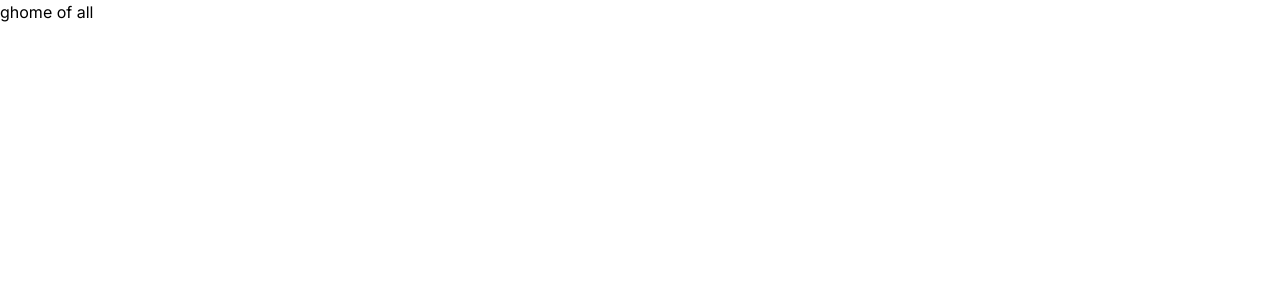
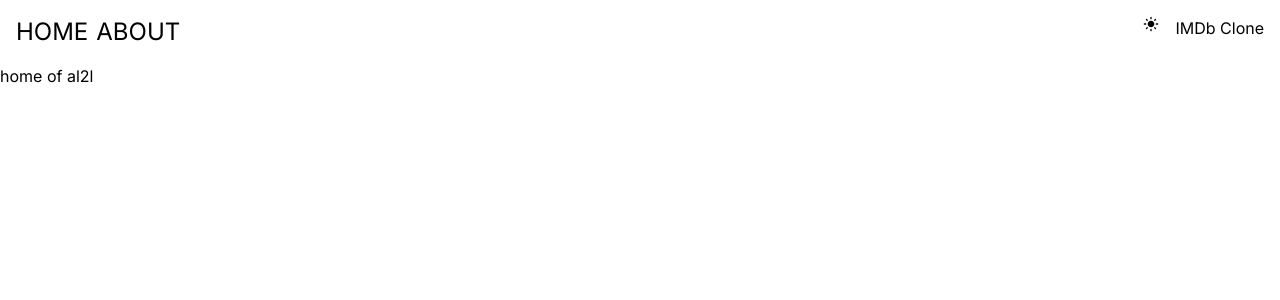
Before and after one commit to hedosphere/IMDb-Clone, a Next.js app: page / in a window 1280 px wide. Shown: the top 300 px of the page. Built offline with nearby package versions, Linux system fonts and the light colour scheme.

Commit message:
tailwind

```diff
--- a/package.json
+++ b/package.json
@@ -19,6 +19,7 @@
     "postcss": "8.4.23",
     "react": "18.2.0",
     "react-dom": "18.2.0",
+    "react-icons": "^4.8.0",
     "tailwindcss": "3.3.2",
     "typescript": "5.0.4"
   }
--- a/src/app/globals.css
+++ b/src/app/globals.css
@@ -16,7 +16,7 @@
   }
 }
 
-body {
+/* body {
   color: black;
   background: whitesmoke rgb(var(--background-start-rgb));
-}
+} */
--- a/src/app/layout.tsx
+++ b/src/app/layout.tsx
@@ -1,3 +1,4 @@
+import { Header } from "@/components/Header";
 import "./globals.css";
 import { Inter } from "next/font/google";
 
@@ -15,7 +16,16 @@ export default function RootLayout({
 }) {
   return (
     <html lang="en">
-      <body className={` ${inter.className}`}>{children}</body>
+      <body className={` ${inter.className}`}>
+        <Header />
+        {/*  header nav*/}
+
+        {/* nav bar */}
+
+        {/*search  */}
+
+        {children}
+      </body>
     </html>
   );
 }
--- a/src/app/page.tsx
+++ b/src/app/page.tsx
@@ -1,5 +1,3 @@
-import Image from "next/image";
-
 export default function Home() {
-  return <div className="">ghome of all</div>;
+  return <div className="">home of al2l</div>;
 }
--- /dev/null
+++ b/src/components/Header.tsx
@@ -0,0 +1,24 @@
+import React from "react";
+import MenuItem from "./MenuItem";
+import { AiTwotoneHome } from "react-icons/ai";
+import { BsFillInfoCircleFill } from "react-icons/bs";
+import { MdLightMode } from "react-icons/md";
+//
+
+export const Header = () => {
+  return (
+    <div className="m-4 flex justify-between">
+      <div className="flex gap-2">
+        <MenuItem Icon={AiTwotoneHome} address="/" title="HOME" />
+        <MenuItem Icon={BsFillInfoCircleFill} address="/about" title="ABOUt" />
+      </div>
+      {/*  */}
+      <div className="flex gap-4">
+        <div className=" cursor-pointer ">
+          <MdLightMode className="text-white2 " />
+        </div>
+        <div>IMDb Clone</div>
+      </div>
+    </div>
+  );
+};
--- /dev/null
+++ b/src/components/MenuItem.tsx
@@ -0,0 +1,23 @@
+import Link from "next/link";
+import { type } from "os";
+import React from "react";
+
+type MenuType = {
+  title: string;
+  address: string;
+  Icon: any;
+};
+
+const MenuItem = ({ address, title, Icon }: MenuType) => {
+  return (
+    <div className="  text-2xl ">
+      <Link href={address} className="hover:text-yellow-600">
+        <div className="text-5xl sm:hidden ">
+          <Icon />
+        </div>
+        <div className=" uppercase hidden sm:inline ">{title}</div>
+      </Link>
+    </div>
+  );
+};
+export default MenuItem;
--- a/tailwind.config.js
+++ b/tailwind.config.js
@@ -2,17 +2,17 @@
 module.exports = {
   content: [
     // './src/pages/**/*.{js,ts,jsx,tsx,mdx}',
-    // './src/components/**/*.{js,ts,jsx,tsx,mdx}',
-    './src/app/**/*.{js,ts,jsx,tsx,mdx}',
+    "./src/components/**/*.{js,ts,jsx,tsx,mdx}",
+    "./src/app/**/*.{js,ts,jsx,tsx,mdx}",
   ],
   theme: {
     extend: {
       backgroundImage: {
-        'gradient-radial': 'radial-gradient(var(--tw-gradient-stops))',
-        'gradient-conic':
-          'conic-gradient(from 180deg at 50% 50%, var(--tw-gradient-stops))',
+        "gradient-radial": "radial-gradient(var(--tw-gradient-stops))",
+        "gradient-conic":
+          "conic-gradient(from 180deg at 50% 50%, var(--tw-gradient-stops))",
       },
     },
   },
   plugins: [],
-}
+};
```
Also changed, not shown: 2 other files (tests, documents, lock files or other folders).
